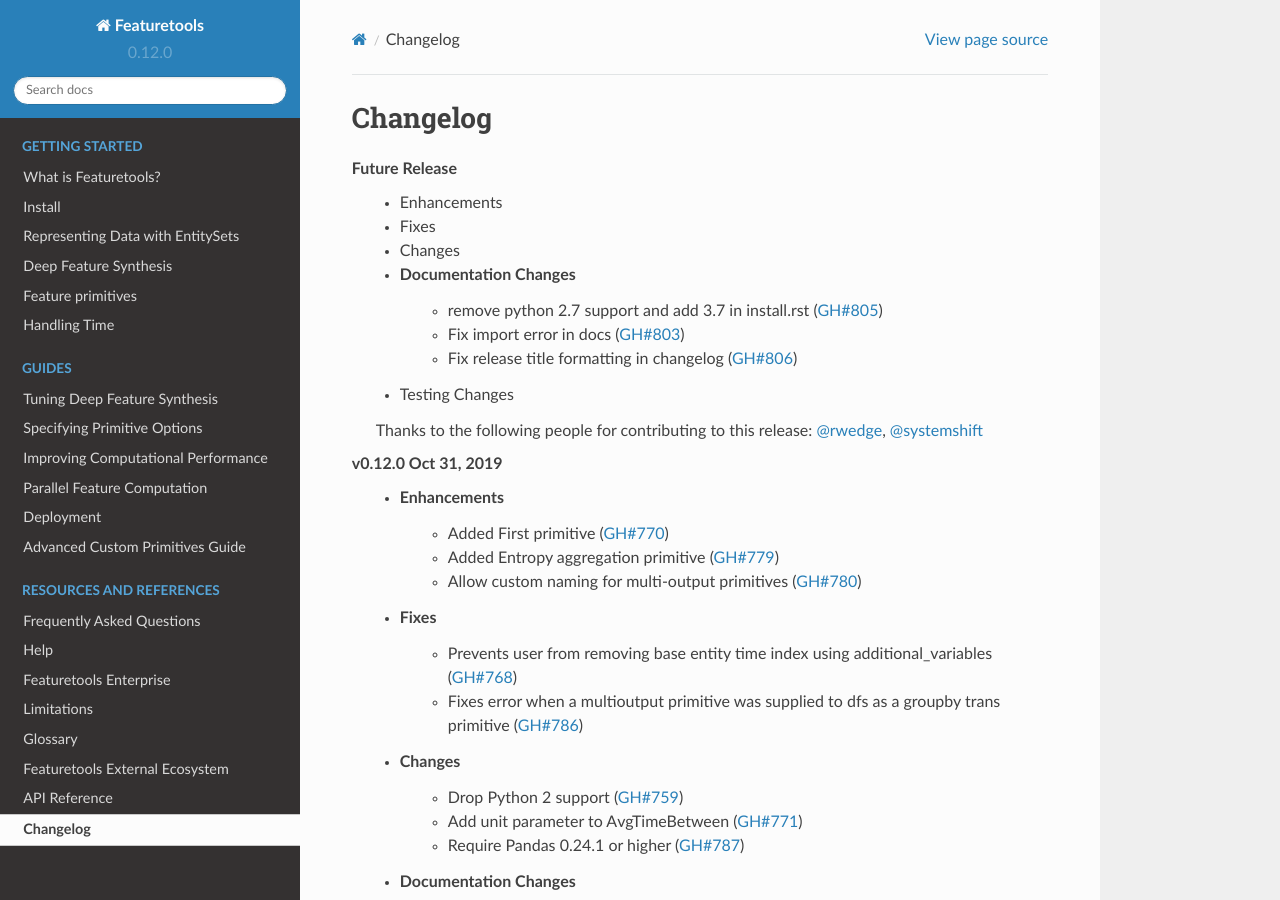
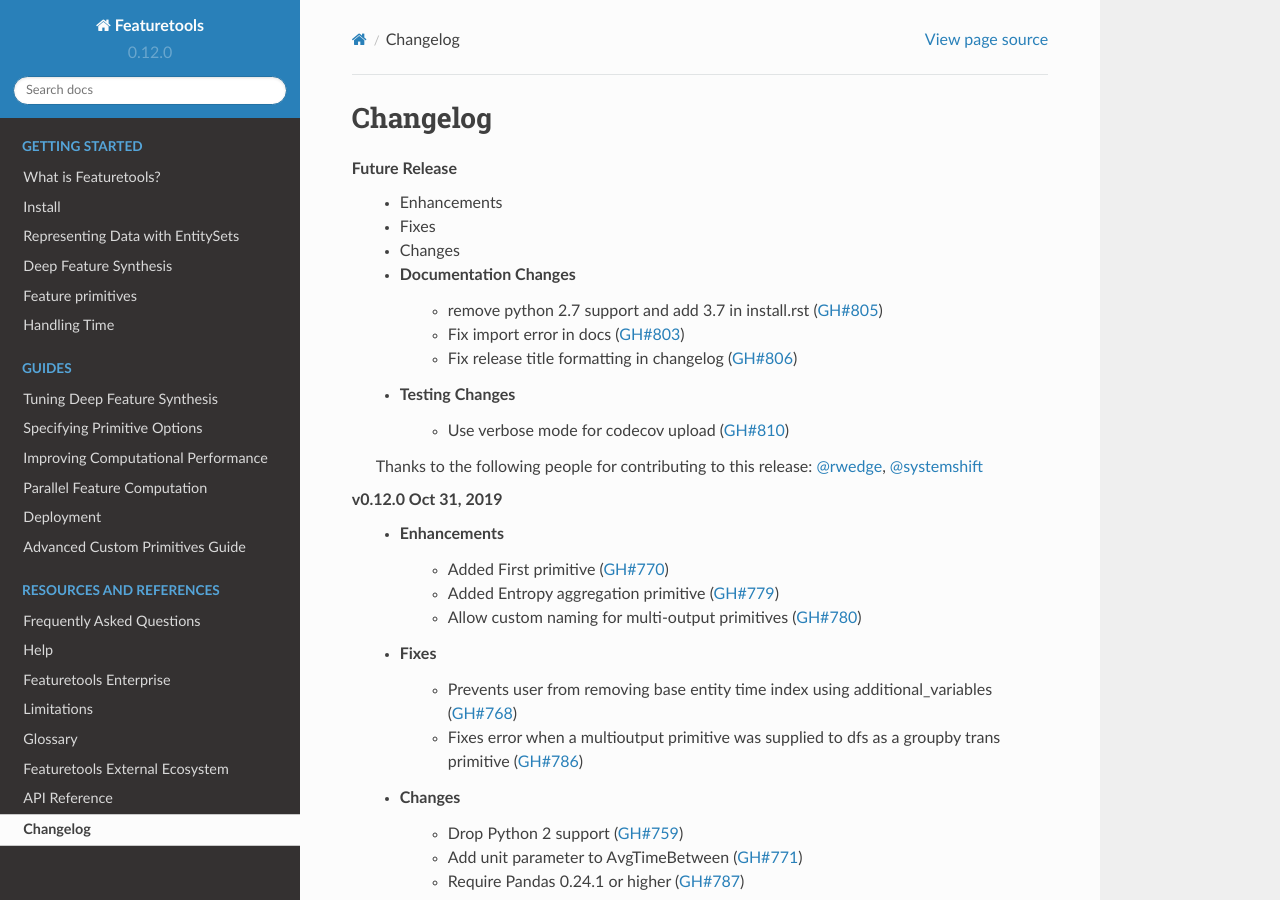
Before and after one commit to alteryx/featuretools, a Sphinx documentation site: the page built from docs/source/changelog.rst, in a window 1280 px wide and 900 px high. Built offline with Sphinx 7.4.7 and the Read the Docs theme 2.0.0, drawn with Linux system fonts in a browser that asks for light colours; pages that are not in the unit, such as notebooks, are missing from menus.

Commit message:
update changelog

```diff
--- a/docs/source/changelog.rst
+++ b/docs/source/changelog.rst
@@ -11,6 +11,7 @@
         * Fix import error in docs (:pr:`803`)
         * Fix release title formatting in changelog (:pr:`806`)
     * Testing Changes
+        * Use verbose mode for codecov upload (:pr:`810`)
 
     Thanks to the following people for contributing to this release:
     :user:`rwedge`, :user:`systemshift`
```
